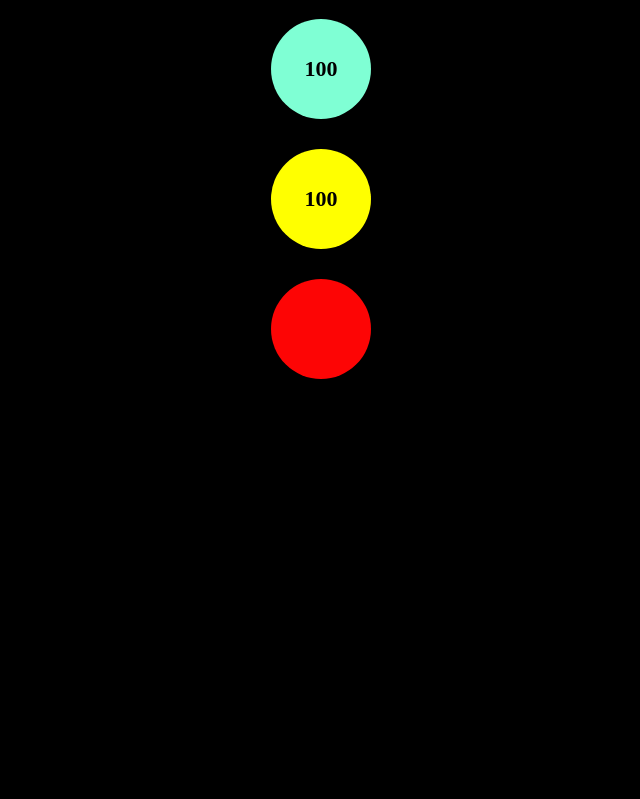
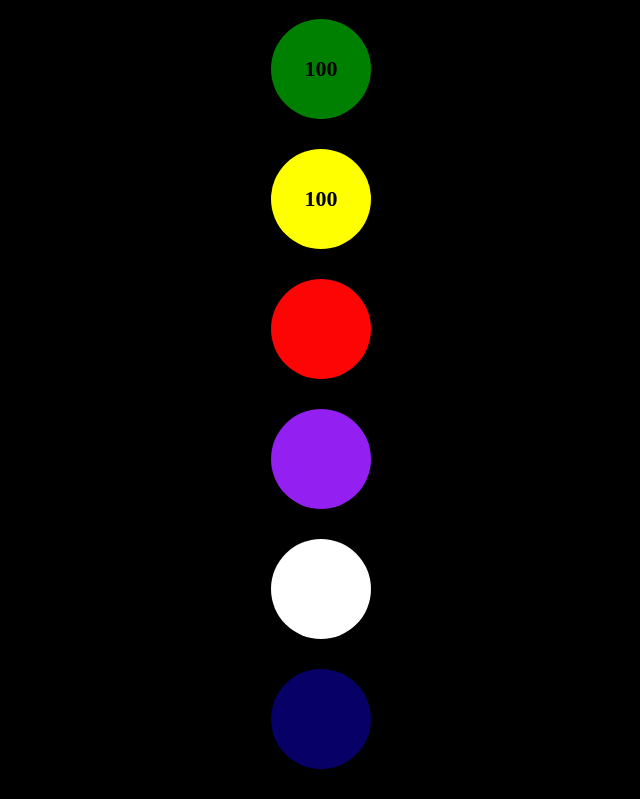
Before and after one commit to YahavGanon/Day-18-git, a plain HTML site: page index.html in a window 1280 px wide. Shown: the part 61-860 px from the top of the page, without its empty margins (319-959 px from the left). Before the commit the page ends 800 px from the top, so only its background shows below. Drawn offline with Linux system fonts and the light colour scheme.

Commit message:
Added two more balls and change accordinliy in the css and js file

```diff
--- a/css/main.css
+++ b/css/main.css
@@ -11,7 +11,7 @@ h1 {
     width: 100px;
     height: 100px;
     border-radius: 50%;
-    background-color: aquamarine;
+    background-color: green;
     margin: auto;
     text-align: center;
     font-size: 22px;
@@ -46,4 +46,44 @@ h1 {
     font-size: 22px;
     font-weight: bold;
     line-height: 100px;
+    margin-bottom: 30px;
 }
+
+.ball4 {
+    width: 100px;
+    height: 100px;
+    border-radius: 50%;
+    background-color: rgb(147, 32, 240);
+    margin: auto;
+    text-align: center;
+    font-size: 22px;
+    font-weight: bold;
+    line-height: 100px;
+    margin-bottom: 30px;
+}
+
+.ball5 {
+    width: 100px;
+    height: 100px;
+    border-radius: 50%;
+    background-color: rgb(255, 255, 255);
+    margin: auto;
+    text-align: center;
+    font-size: 22px;
+    font-weight: bold;
+    line-height: 100px;
+    margin-bottom: 30px;
+}
+
+.ball6 {
+    width: 100px;
+    height: 100px;
+    border-radius: 50%;
+    background-color: rgb(7, 0, 102);
+    margin: auto;
+    text-align: center;
+    font-size: 22px;
+    font-weight: bold;
+    line-height: 100px;
+    margin-bottom: 30px;
+}
--- a/index.html
+++ b/index.html
@@ -12,7 +12,10 @@
     <h1>The Ball Game</h1>
     <div onclick="onBallClick()" class="ball">100</div>
     <div onclick="onBallClick2()" class="ball2">100</div>
-    <div onclick="onBallClick(),onBallClick2()"  class="ball3"></div>
+    <div onclick="onBallClick(),onBallClick2()" class="ball3"></div>
+    <div class="ball4"></div>
+    <div onclick="onFifthBall()" class="ball5"></div>
+    <div onclick="onSixBall()" class="ball6"></div>
 
     <script src="js/app.js"></script>
     <script src="js/util.js"></script>
--- a/js/app.js
+++ b/js/app.js
@@ -1,6 +1,7 @@
 'use strict'
 
 const onBallClick = () => {
+    const maxDiameter = 400
     const elBall = document.querySelector('.ball')
     const currWidth = elBall.clientWidth
     elBall.style.width = currWidth + getRandomIntInclusive(20, 60) + 'px'
@@ -8,15 +9,16 @@ const onBallClick = () => {
     elBall.style.height = currHeight + getRandomIntInclusive(20, 60) + 'px'
     elBall.style.backgroundColor = getRandomColor()
     elBall.innerHTML = currWidth + currHeight
-    if (currWidth + currHeight > 400) {
+    if (currWidth + currHeight > maxDiameter) {
         elBall.style.width = 100 + 'px'
         elBall.style.height = 100 + 'px'
         elBall.innerText = 100
-        elBall.style.backgroundColor = 'aquamarine'
+        elBall.style.backgroundColor = 'green'
     }
 }
 
 const onBallClick2 = () => {
+    const maxDiameter = 600
     const elBall = document.querySelector('.ball2')
     const currWidth = elBall.clientWidth
     elBall.style.width = currWidth + getRandomIntInclusive(20, 60) + 'px'
@@ -24,10 +26,33 @@ const onBallClick2 = () => {
     elBall.style.height = currHeight + getRandomIntInclusive(20, 60) + 'px'
     elBall.style.backgroundColor = getRandomColor()
     elBall.innerHTML = currWidth + currHeight
-    if (currWidth + currHeight > 600) {
+    if (currWidth + currHeight > maxDiameter) {
         elBall.style.width = 100 + 'px'
         elBall.style.height = 100 + 'px'
         elBall.innerText = 100
         elBall.style.backgroundColor = 'yellow'
     }
 }
+
+const onFifthBall = () => {
+    const elBody = document.querySelector('body')
+    elBody.style.backgroundColor = getRandomColor()
+}
+
+const onSixBall = () => {
+    const elBody = document.querySelector('body')
+    const elBall = document.querySelector('.ball')
+    const elBall2 = document.querySelector('.ball2')
+    elBody.style.backgroundColor = 'black'
+
+    elBall.style.width = 100 + 'px'
+    elBall.style.height = 100 + 'px'
+    elBall.innerText = 100
+    elBall.style.backgroundColor = 'green'
+
+
+    elBall2.style.width = 100 + 'px'
+    elBall2.style.height = 100 + 'px'
+    elBall2.innerText = 100
+    elBall2.style.backgroundColor = 'yellow'
+}
```
